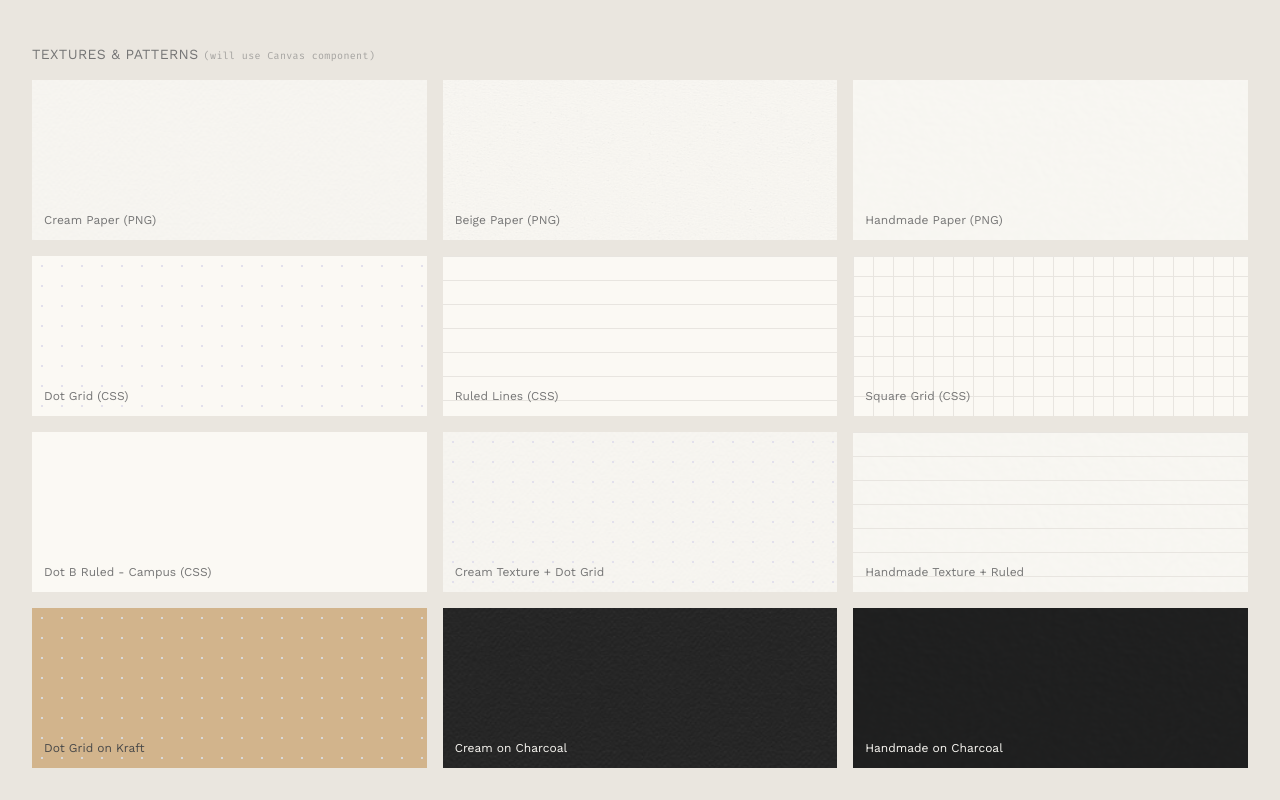
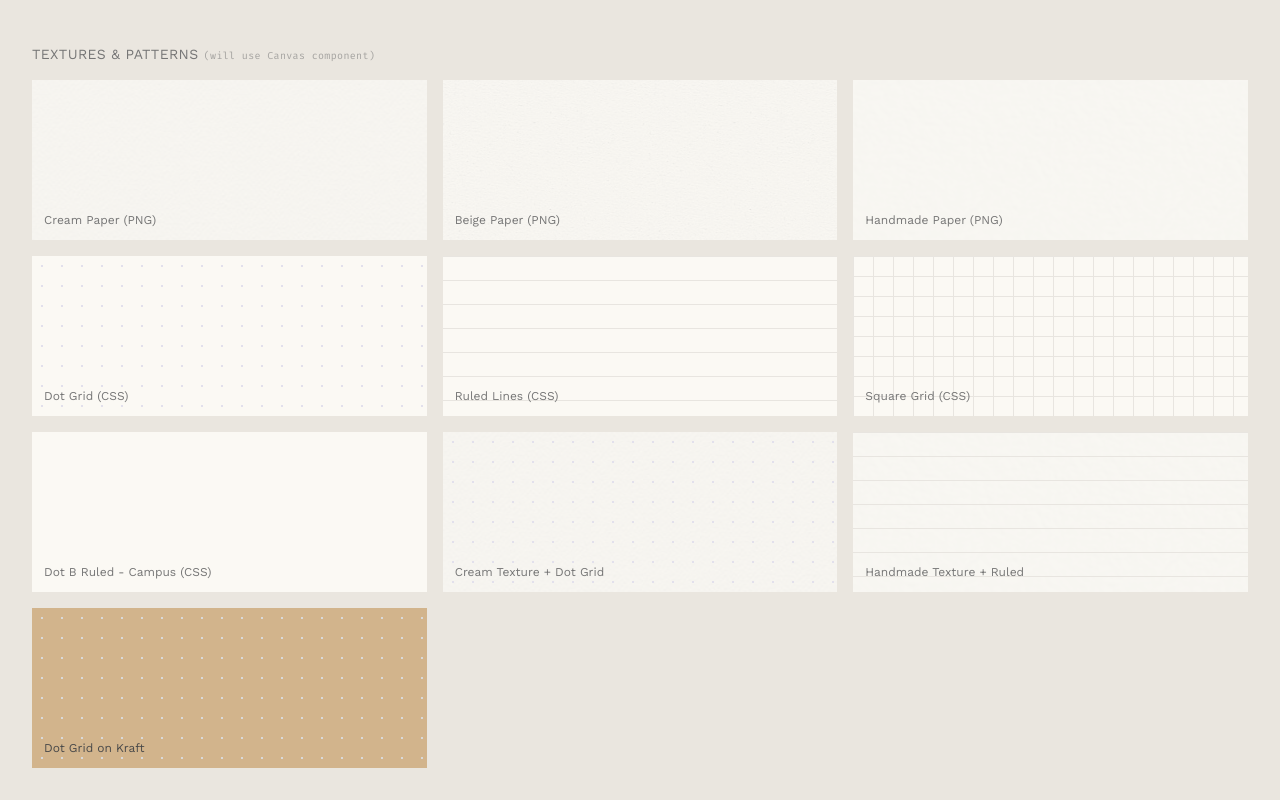
Before and after one commit to benjaminferreira/benjaminferreira.dev, a Next.js app: page /sandbox in a window 1280 px wide. Shown: the part 2078-2878 px from the top of the page. Built offline with nearby package versions, Linux system fonts and the light colour scheme.

Commit message:
Removing dark mode swatches for now, cleaning up some Canvas comp code

```diff
--- a/src/app/sandbox/page.tsx
+++ b/src/app/sandbox/page.tsx
@@ -366,24 +366,6 @@ export default function page() {
 					>
 						<span className="text-xs text-graphite-2b">Dot Grid on Kraft</span>
 					</div>
-
-					{/* Cream paper grain on charcoal (dark mode preview) */}
-					<div className="h-40 bg-charcoal relative overflow-hidden flex items-end p-3">
-						<div
-							className="absolute inset-0 opacity-[0.15]"
-							style={{ backgroundImage: "url('/textures/cream-paper.png')", backgroundSize: "200px" }}
-						/>
-						<span className="text-xs text-paper relative z-10">Cream on Charcoal</span>
-					</div>
-
-					{/* Handmade paper on charcoal (dark mode preview) */}
-					<div className="h-40 bg-charcoal relative overflow-hidden flex items-end p-3">
-						<div
-							className="absolute inset-0 opacity-[0.15]"
-							style={{ backgroundImage: "url('/textures/handmade-paper.png')", backgroundSize: "200px" }}
-						/>
-						<span className="text-xs text-paper relative z-10">Handmade on Charcoal</span>
-					</div>
 				</div>
 			</section>
 		</main>
--- a/src/components/Canvas.tsx
+++ b/src/components/Canvas.tsx
@@ -1,25 +1,12 @@
 /**
- * Canvas Component - Design System Foundation
- *
- * This file is a learning template showing the standard structure
- * and best practices for building a React component with TypeScript.
- * Replace the placeholder logic with your actual implementation.
+ * Canvas Component
  */
 
-// ============================================================
-// 1. IMPORTS
-// ============================================================
-// Order: React/framework first, then external libs, then internal/local
 import React from "react";
 
-// ============================================================
-// 2. TYPE DEFINITIONS
-// ============================================================
-// Define your props interface BEFORE the component.
-// This is the "API" of your component - what the consumer can pass in.
-// Use union types (|) for props that accept specific values.
-// Use '?' for optional props.
-
+/**
+ * Props interface for Canvas component
+ */
 interface CanvasProps {
 	/** The base background color of the canvas */
 	variant?: "paper" | "kraft" | "divider" | "charcoal" | "white";
@@ -30,13 +17,14 @@ interface CanvasProps {
 	/** Tailwind padding class (default: "p-6") */
 	padding?: string;
 
-	/** Whether corners are rounded (default: true) */
+	/** Whether corners are rounded (default: false)
+	 *      NOTE: Most paper is not rounded, though some sticky notes etc. might be) */
 	rounded?: boolean;
 
 	/** Additional Tailwind classes (escape hatch for one-off styling) */
 	className?: string;
 
-	/** Content inside the canvas */
+	/** Content inside the Canvas */
 	children: React.ReactNode;
 }
 
@@ -48,13 +36,13 @@ interface CanvasProps {
 // don't get recreated on every render.
 
 // Example: map variant names to Tailwind classes
-// const variantClasses: Record<string, string> = {
-//     paper: "bg-paper",
-//     kraft: "bg-kraft",
-//     divider: "bg-divider",
-//     charcoal: "bg-charcoal",
-//     white: "bg-white",
-// };
+const variantClasses: Record<string, string> = {
+	paper: "bg-paper",
+	kraft: "bg-kraft",
+	divider: "bg-divider",
+	charcoal: "bg-charcoal",
+	white: "bg-white",
+};
 
 // Example: map texture names to CSS background styles
 // const textureStyles: Record<string, React.CSSProperties> = {
```
